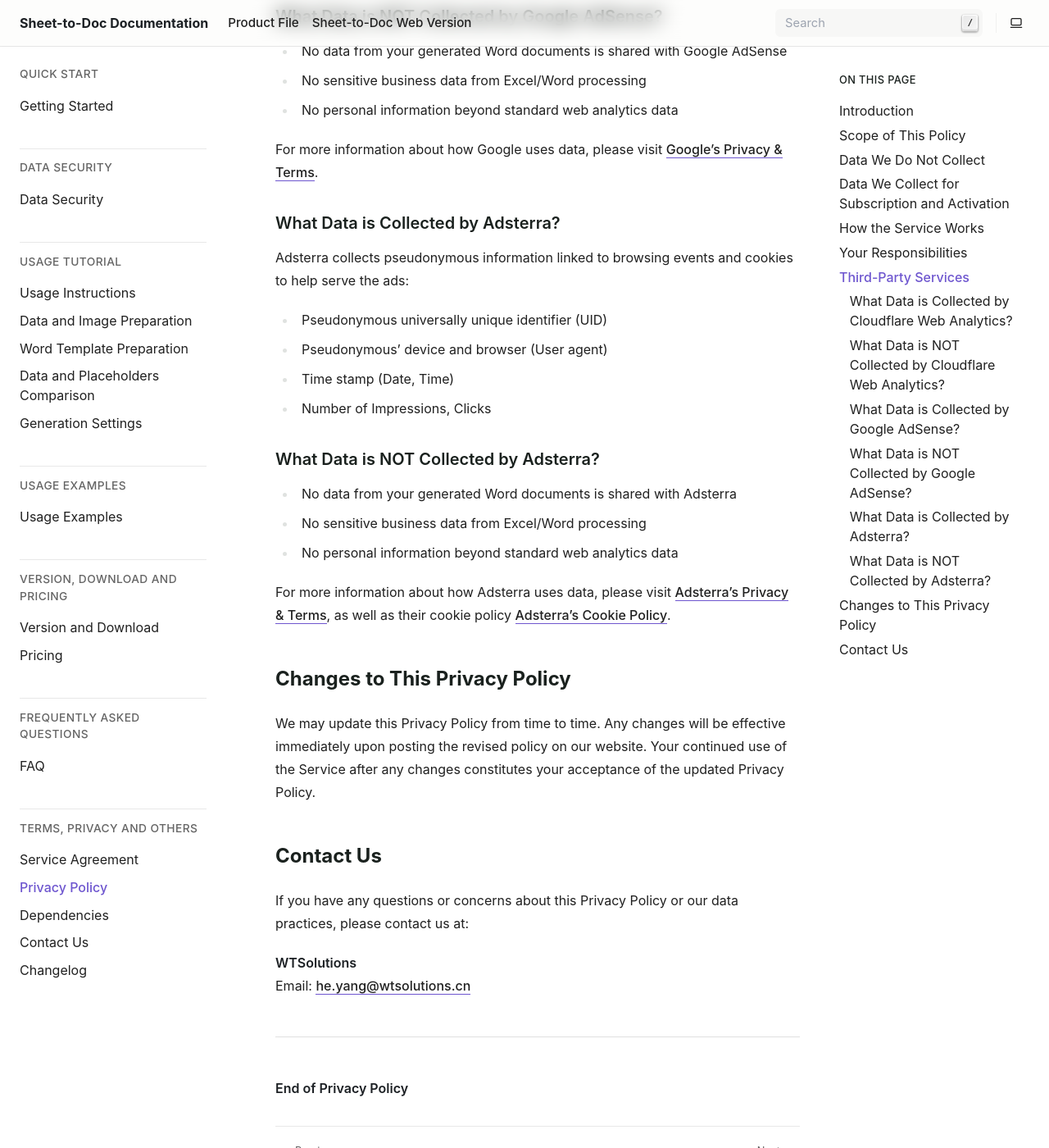
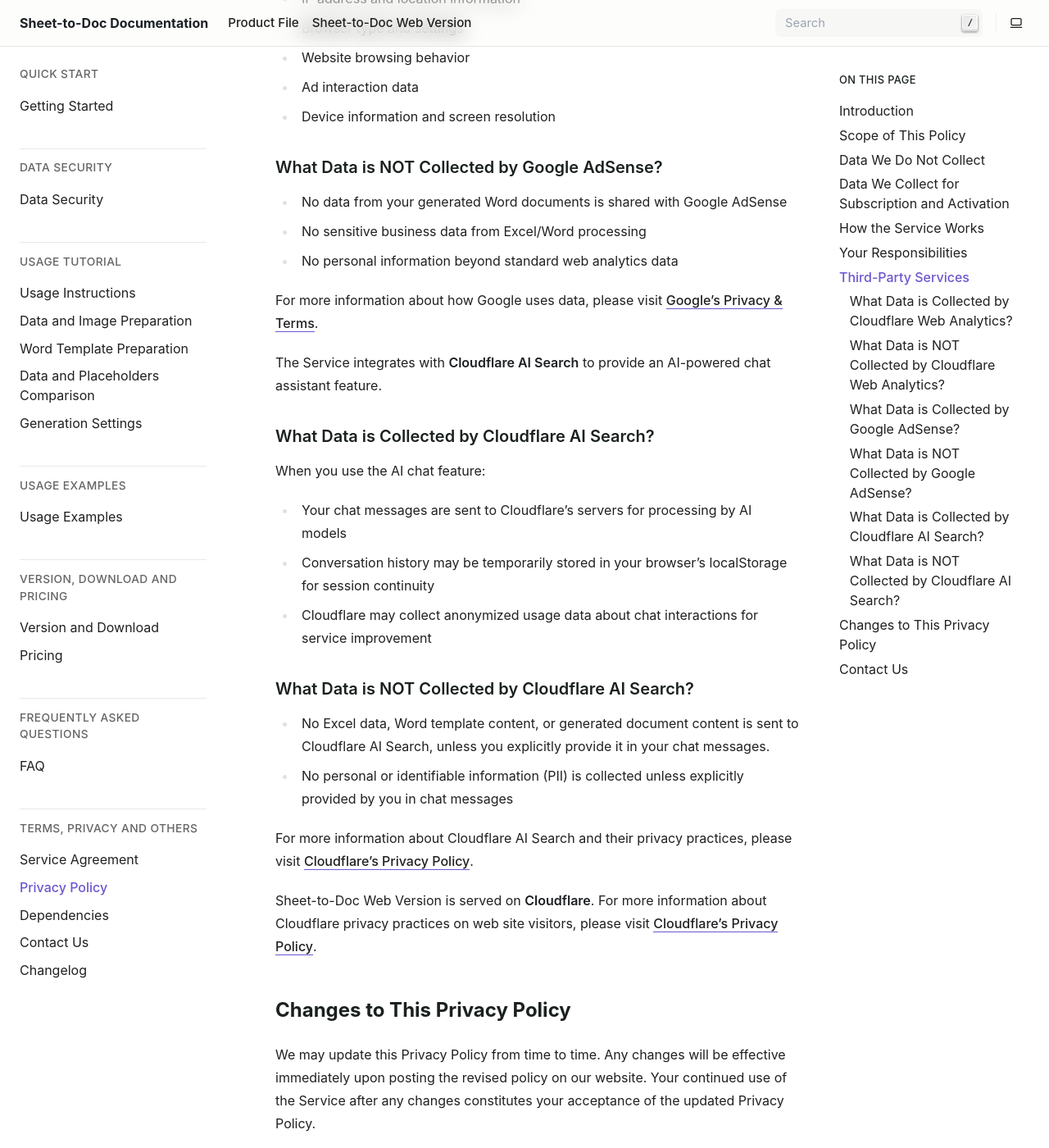
Before and after one commit to he-yang/sheet-to-doc, a Sphinx documentation site: the page built from source/privacy.md, in a window 1280 px wide and 1400 px high, scrolled down 3424 px. Shown: the whole window at 82% size. Built offline with Sphinx 7.4.7, drawn with Linux system fonts in a browser that asks for light colours; some of the changed text lies outside the part shown.

Commit message:
update to 2.15

```diff
--- a/source/conf.py
+++ b/source/conf.py
@@ -9,7 +9,7 @@
 project = 'Sheet-to-Doc Documentation'
 copyright = '2022~2026, WTSolutions'
 author = 'WTSolutions'
-release = '2.14.0.0'
+release = '2.15.0.0'
 
 # -- General configuration ---------------------------------------------------
 # https://www.sphinx-doc.org/en/master/usage/configuration.html#general-configuration
--- a/source/privacy.md
+++ b/source/privacy.md
@@ -12,7 +10,7 @@
 
 ## Scope of This Policy
 
-This Privacy Policy applies to the **Sheet-to-Doc** Service, which is a web application that allows users to generate documents from Word templates and Excel data. This policy describes how we handle data processed through the Service.
+This Privacy Policy applies to the **Sheet-to-Doc** Service, which is an application that allows users to generate documents from Word templates and Excel data. This policy describes how we handle data processed through the Service.
 
 <script async src="https://pagead2.googlesyndication.com/pagead/js/adsbygoogle.js?client=ca-pub-8772217510669640"
      crossorigin="anonymous"></script>
@@ -44,10 +42,12 @@
 
 ## How the Service Works
 
-The **Sheet-to-Doc** Service operates entirely within your local device. When you use the Service:
-- Your Excel data and Word templates are processed locally on your device.
-- The document generation from Excel data and Word templates is performed within your web browser.
-- No data is sent to our servers, except as described in Section 4.
+The **Sheet-to-Doc** Service operates mostly within your local web browser/local app. When you use the Service:
+- Your Excel Data, CSV Data, JSON Data, JSONL Data, and Word templates are processed locally on your web browser/local app.
+- The document generation from Excel Data, CSV data, JSON data, JSONL data, and Word templates is performed within your web browser/local app.
+- No data is sent to our servers, except as described in this Privacy Policy.
+- When using the AI Assistant feature, chat messages are sent to Cloudflare AI Search for processing.
+- When using the Pro features (Online Pro Subscription), your subscription information is sent to our servers for validation.
 
 ## Your Responsibilities
 
@@ -75,7 +75,7 @@
 
 For more information about Cloudflare Web Analytics and their privacy practices, please visit [Cloudflare's Privacy Policy](https://www.cloudflare.com/privacypolicy/).
 
-The **Sheet-to-Doc** Service also uses **Google AdSense** and ***Adsterra*** to display advertisements. Google AdSense and Adsterra use cookies and other technologies to collect data about users for advertising purposes.
+The **Sheet-to-Doc** Service also uses **Google AdSense** to display advertisements. Google AdSense use cookies and other technologies to collect data about users for advertising purposes.
 
 ### What Data is Collected by Google AdSense?
 Google AdSense collects the following information to provide personalized advertising:
@@ -93,19 +93,26 @@
 
  For more information about how Google uses data, please visit [Google's Privacy & Terms](https://policies.google.com/privacy).
 
-### What Data is Collected by Adsterra?
-Adsterra collects pseudonymous information linked to browsing events and cookies to help serve the ads:
-- Pseudonymous universally unique identifier (UID)
-- Pseudonymous' device and browser (User agent)
-- Time stamp (Date, Time)
-- Number of Impressions, Clicks
 
-### What Data is NOT Collected by Adsterra?
-- No data from your generated Word documents is shared with Adsterra
-- No sensitive business data from Excel/Word processing
-- No personal information beyond standard web analytics data
 
-For more information about how Adsterra uses data, please visit [Adsterra's Privacy & Terms](https://adsterra.com/privacy-policy-managed/), as well as their cookie policy [Adsterra's Cookie Policy](https://adsterra.com/cookies/).
+The Service integrates with **Cloudflare AI Search** to provide an AI-powered chat assistant feature.
+
+### What Data is Collected by Cloudflare AI Search?
+
+When you use the AI chat feature:
+- Your chat messages are sent to Cloudflare's servers for processing by AI models
+- Conversation history may be temporarily stored in your browser's localStorage for session continuity
+- Cloudflare may collect anonymized usage data about chat interactions for service improvement
+
+### What Data is NOT Collected by Cloudflare AI Search?
+
+- No Excel data, Word template content, or generated document content is sent to Cloudflare AI Search, unless you explicitly provide it in your chat messages.
+- No personal or identifiable information (PII) is collected unless explicitly provided by you in chat messages
+
+For more information about Cloudflare AI Search and their privacy practices, please visit [Cloudflare's Privacy Policy](https://www.cloudflare.com/privacypolicy/).
+
+Sheet-to-Doc Web Version is served on **Cloudflare**. For more information about Cloudflare privacy practices on web site visitors, please visit [Cloudflare's Privacy Policy](https://www.cloudflare.com/privacypolicy/).
+
 
 ## Changes to This Privacy Policy
 
```
Also changed, not shown: other parts of source/privacy.md (+4 -6 lines), source/changelog.md (+3 -0 lines).
